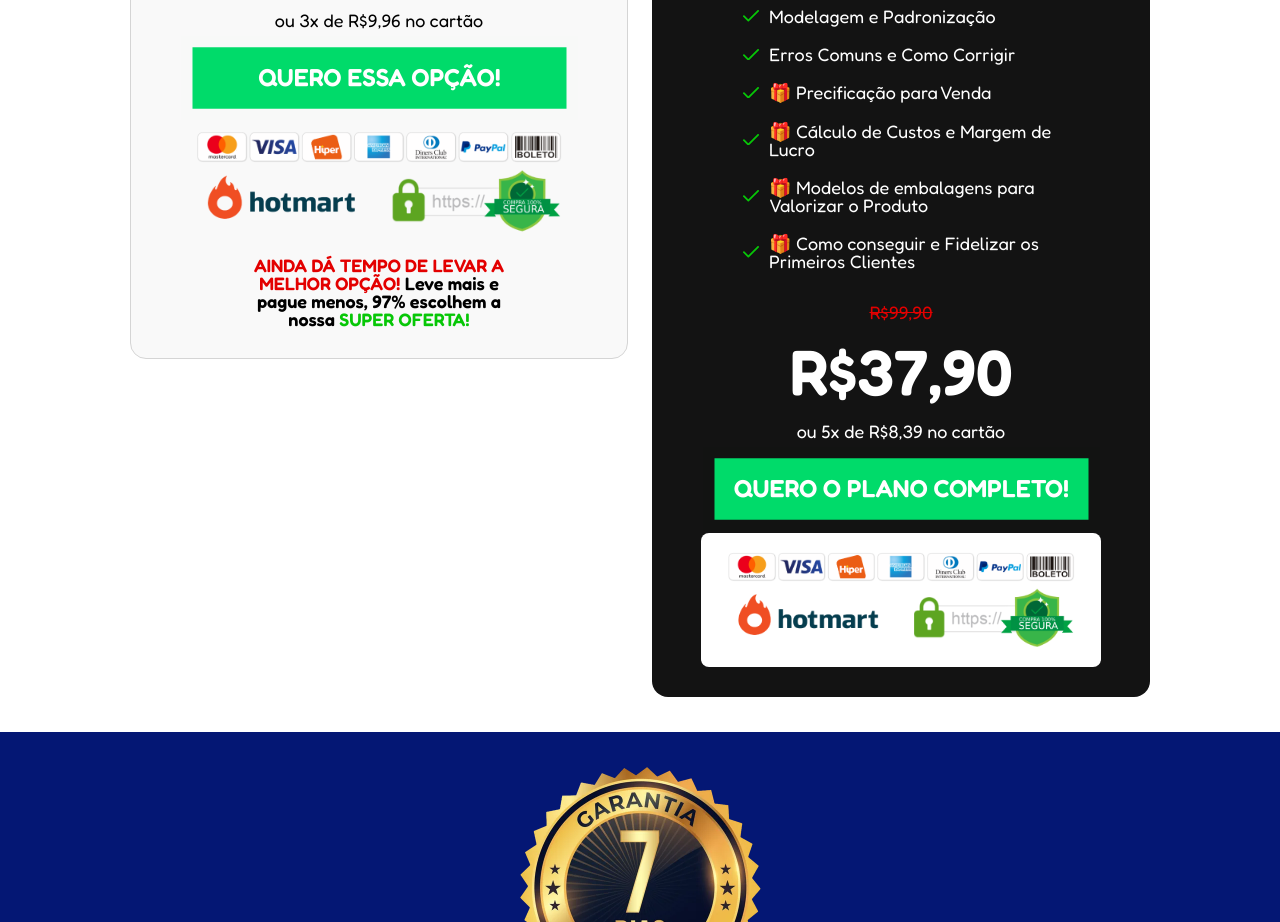
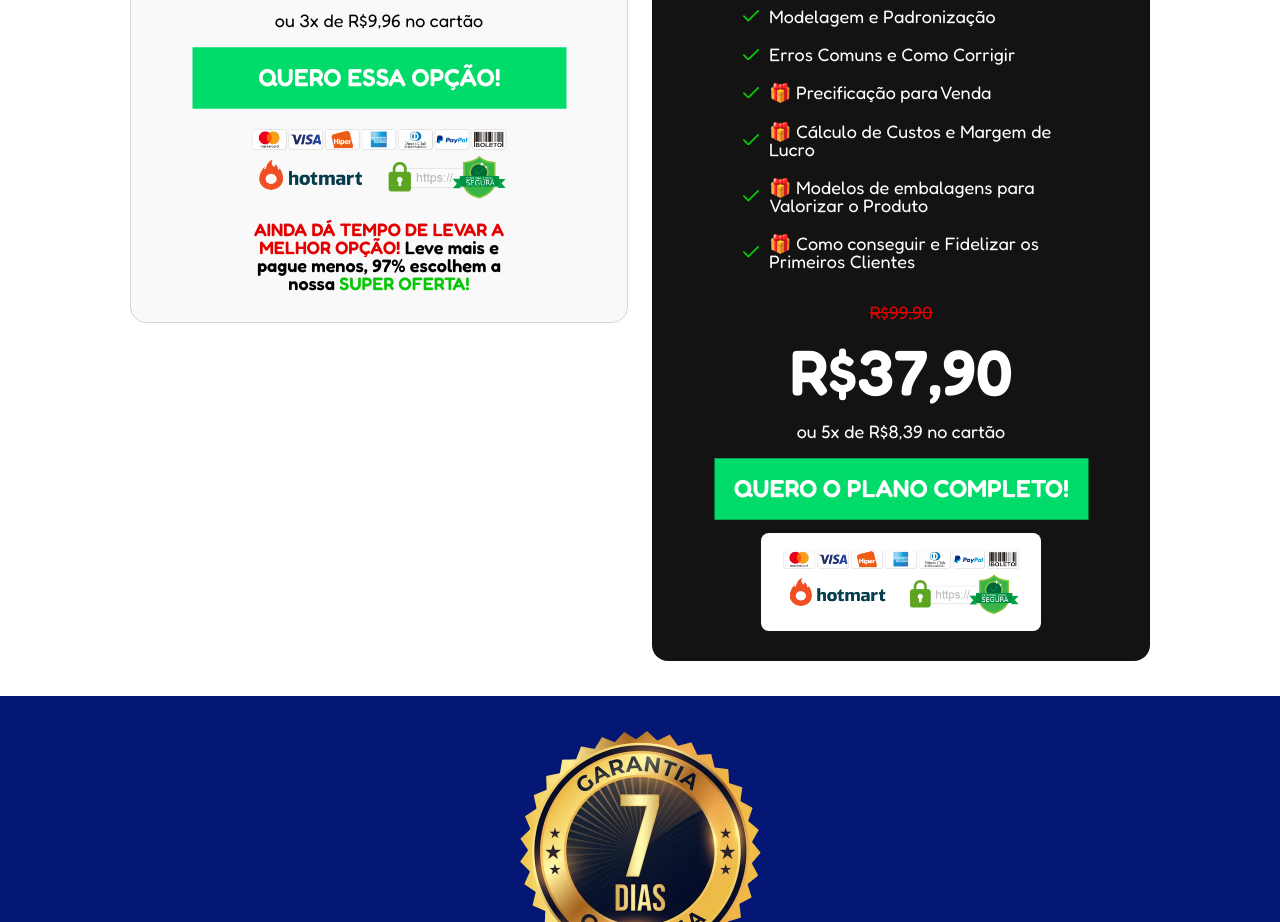
Before and after one commit to matheusmalaquias28/cookie, a Next.js app: page / in a window 1280 px wide. Shown: the part 9500-10422 px from the top of the page. Built offline with nearby package versions, Linux system fonts and the light colour scheme; no server answers.

Commit message:
selo hotmart diminuir

```diff
--- a/app/page.tsx
+++ b/app/page.tsx
@@ -403,7 +403,7 @@ export default function Home() {
           <p className="font-display text-[64px] font-semibold leading-none text-black">R$27,90</p>
           <p className="font-display text-[18px] text-black">ou 3x de R$9,96 no cartão</p>
           <CtaButton href={CHECKOUT_BASIC} label="QUERO ESSA OPÇÃO!" id="plano_basico" checkoutValue={27.9} />
-          <Image src="/hotmart.png" alt="Formas de pagamento aceitas e selo de compra segura Hotmart" width={1000} height={300} sizes="(min-width: 1024px) 400px, 90vw" className="w-full max-w-[400px]" />
+          <Image src="/hotmart.png" alt="Formas de pagamento aceitas e selo de compra segura Hotmart" width={1000} height={300} sizes="(min-width: 1024px) 280px, 63vw" className="w-full max-w-[280px]" />
           <p className="max-w-[280px] font-display text-[18px] font-semibold leading-[1.008] text-alert">
             AINDA DÁ TEMPO DE LEVAR A MELHOR OPÇÃO!{" "}
             <span className="text-black">Leve mais e pague menos, 97% escolhem a nossa</span>{" "}
@@ -433,7 +433,7 @@ export default function Home() {
             <p className="font-display text-[64px] font-semibold leading-none text-white">R$37,90</p>
             <p className="font-display text-[18px] text-white">ou 5x de R$8,39 no cartão</p>
             <CtaButton href={CHECKOUT_COMPLETE} label="QUERO O PLANO COMPLETO!" id="plano_completo" checkoutValue={37.9} />
-            <Image src="/hotmart.png" alt="Formas de pagamento aceitas e selo de compra segura Hotmart" width={1000} height={300} sizes="(min-width: 1024px) 400px, 90vw" className="w-full max-w-[400px] rounded-[8px] bg-white p-[10px]" />
+            <Image src="/hotmart.png" alt="Formas de pagamento aceitas e selo de compra segura Hotmart" width={1000} height={300} sizes="(min-width: 1024px) 280px, 63vw" className="w-full max-w-[280px] rounded-[8px] bg-white p-[10px]" />
           </div>
         </div>
         </div>
```
